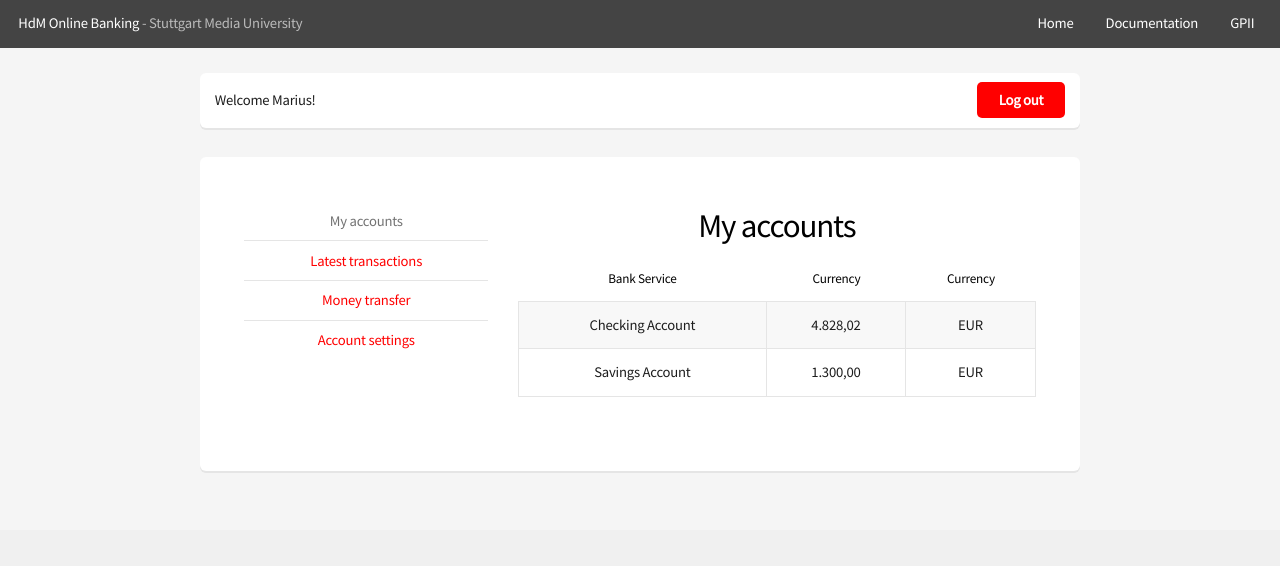
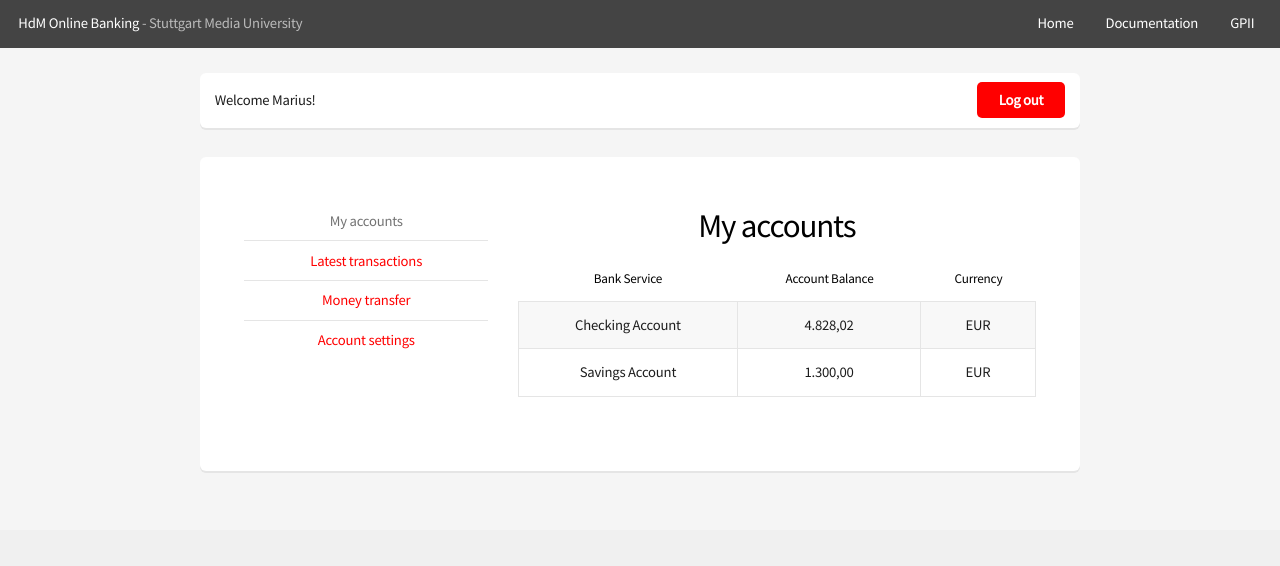
Before and after one commit to MarioAer/hdm_banking_default, a plain HTML site: page bank.html in a window 1280 px wide. Shown: the top 566 px of the page. Drawn offline with Linux system fonts and the light colour scheme.

Commit message:
Currency was missing in account overview.

```diff
--- a/assets/js/main.js
+++ b/assets/js/main.js
@@ -154,7 +154,7 @@ app.config(function ($translateProvider) {
     // Overview
         'OVERVIEW_BANK_SERVICE':'Bank Service',
         'OVERVIEW_SALDO':'Account Balance',
-        'OVERVIEW_SALDO':'Currency',
+        'OVERVIEW_CURRENCY':'Currency',
         'OVERVIEW_NORMAL_ACCOUNT':'Checking Account',
         'OVERVIEW_SAVINGS_ACCOUNT':'Savings Account',
         'OVERVIEW_CREDIT_CARD':'Credit Card',
--- a/partials/overview.html
+++ b/partials/overview.html
@@ -6,7 +6,7 @@
             <tr>
                 <th style="text-align:center;">{{ 'OVERVIEW_BANK_SERVICE' | translate }}</th>
                 <th style="text-align:center;">{{ 'OVERVIEW_SALDO' | translate }}</th>
-                <th style="text-align:center;">{{ 'OVERVIEW_SALDO' | translate }}</th>
+                <th style="text-align:center;">{{ 'OVERVIEW_CURRENCY' | translate }}</th>
             </tr>
             </thead>
             <tbody>
```
